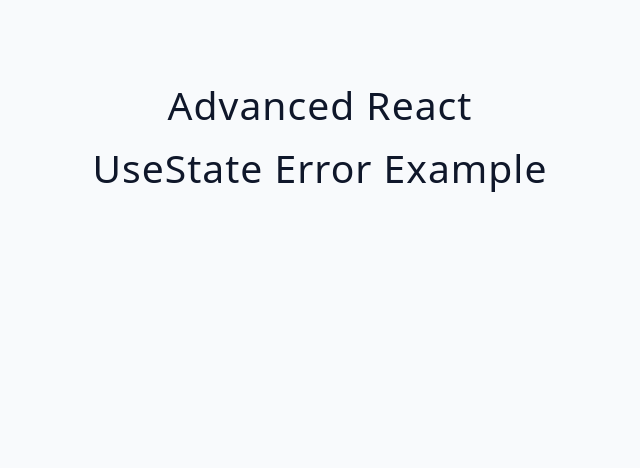
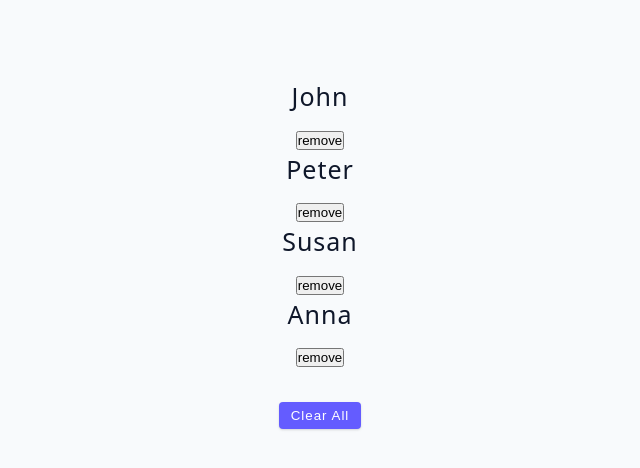
Before and after one commit to aleksandarPaytalov/03-advanced-react, a React (Vite) app: page / in a window 1280 px wide. Shown: the top 468 px of the page, without its empty margins (320-960 px from the left). Built offline with nearby package versions, Linux system fonts and the light colour scheme.

Commit message:
useState with array exercise: 03-useState-array from tutorial/started folder

```diff
--- a/src/App.jsx
+++ b/src/App.jsx
@@ -1,9 +1,9 @@
-import Starter from "./tutorial/01-useState/starter/01-error-example";
+import Starter from "./tutorial/01-useState/starter/03-useState-array.jsx";
+import Final from "./tutorial/01-useState/final/03-useState-array.jsx";
 
 function App() {
   return (
     <div className="container">
-      <h2>Advanced React</h2>
       <Starter />
     </div>
   );
--- a/src/tutorial/01-useState/starter/01-error-example.jsx
+++ b/src/tutorial/01-useState/starter/01-error-example.jsx
@@ -1,6 +1,18 @@
 const ErrorExample = () => {
   let count = 0;
-  return <h2>useState error example</h2>;
+
+  const handleClick = () => {
+    count++;
+    console.log(count);
+  };
+  return (
+    <div>
+      <h2>{count}</h2>
+      <button type="button" onClick={handleClick} className="btn">
+        Increase
+      </button>
+    </div>
+  );
 };
 
 export default ErrorExample;
--- a/src/tutorial/01-useState/starter/03-useState-array.jsx
+++ b/src/tutorial/01-useState/starter/03-useState-array.jsx
@@ -1,5 +1,38 @@
+import { data } from "../../../data";
+import { useState } from "react";
+
 const UseStateArray = () => {
-  return <h2>useState array example</h2>;
+  const [people, setPeople] = useState(data);
+
+  const removeItem = (id) => {
+    let newListOfPeople = people.filter((person) => person.id !== id);
+    setPeople(newListOfPeople);
+  };
+
+  return (
+    <div>
+      {people.map((person) => {
+        const { id, name } = person;
+
+        return (
+          <div key={id}>
+            <h4>{name}</h4>
+            <button type="button" onClick={() => removeItem(id)}>
+              remove
+            </button>
+          </div>
+        );
+      })}
+      <button
+        className="btn"
+        type="button"
+        onClick={() => setPeople([])}
+        style={{ marginTop: "2rem" }}
+      >
+        Clear All
+      </button>
+    </div>
+  );
 };
 
 export default UseStateArray;
```
Also changed, not shown: src/tutorial/01-useState/starter/02-useState-basics.jsx (+24 -1 lines).
